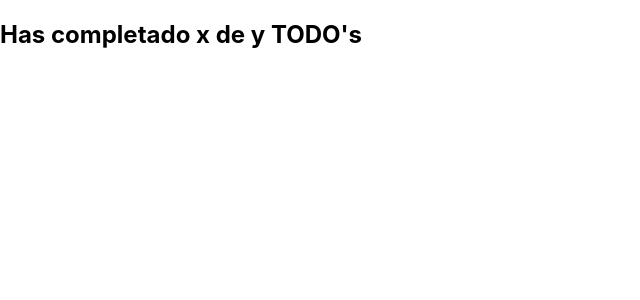
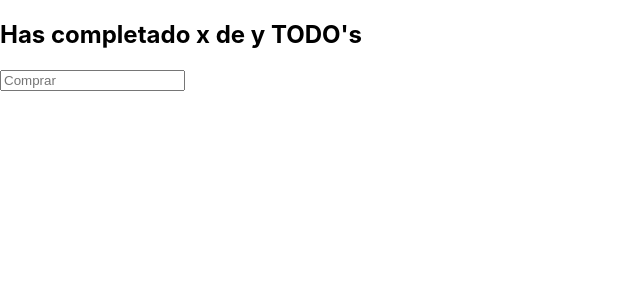
Before and after one commit to diegoco66/app-todos, a React (Create React App) app: page / in a window 1280 px wide. Shown: the top 300 px of the page, without its empty margins (0-640 px from the left). Built offline with nearby package versions, Linux system fonts and the light colour scheme.

Commit message:
feat: Search input

```diff
--- a/src/App.js
+++ b/src/App.js
@@ -1,8 +1,13 @@
+import React from "react";
 import {TodoCounter} from "./TodoCounter"
+import {TodoSearch} from "./TodoSearch"
 
 function App() {
   return (
-    <TodoCounter />
+    <React.Fragment>
+      <TodoCounter />
+      <TodoSearch />
+    </React.Fragment>
   );
 }
 
--- /dev/null
+++ b/src/TodoSearch.js
@@ -0,0 +1,9 @@
+import React from "react";
+
+function TodoSearch() {
+    return (
+        <input type="text" placeholder="Comprar" />
+    )
+}
+
+export {TodoSearch}
```
